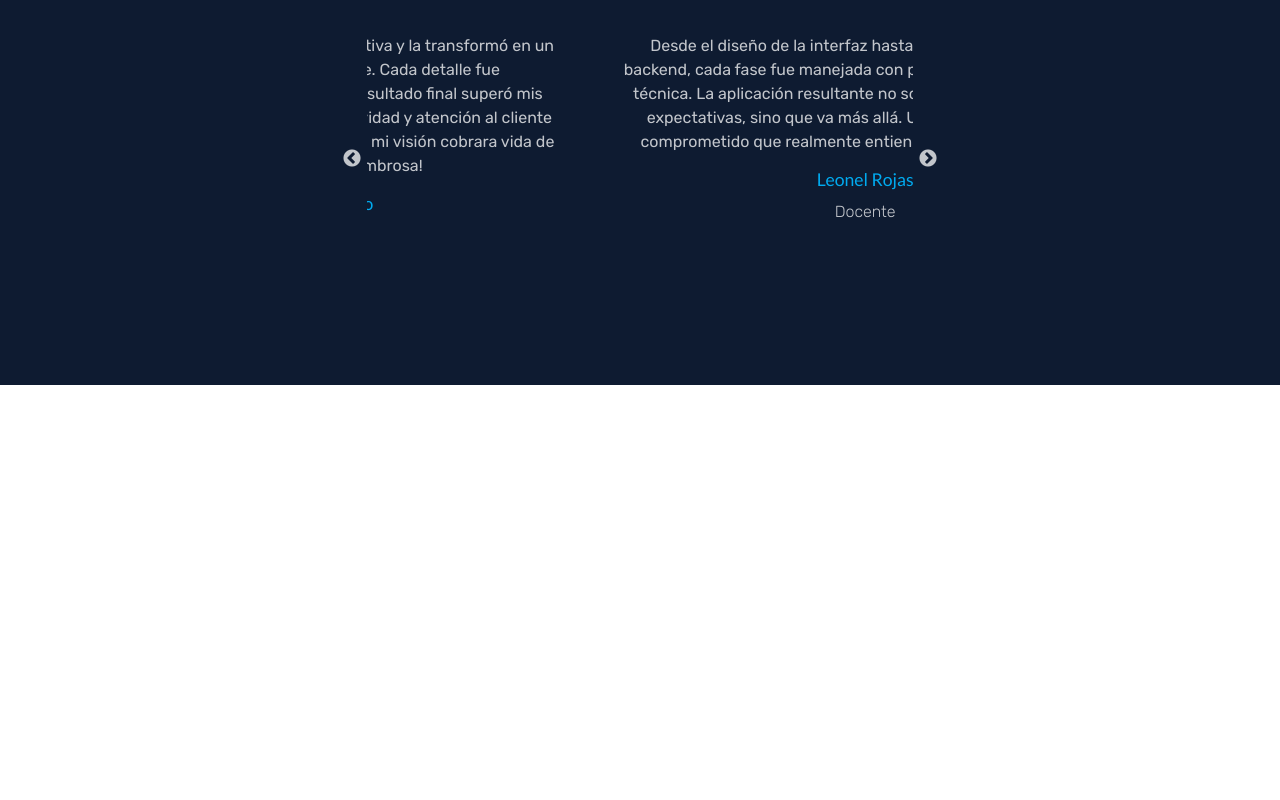
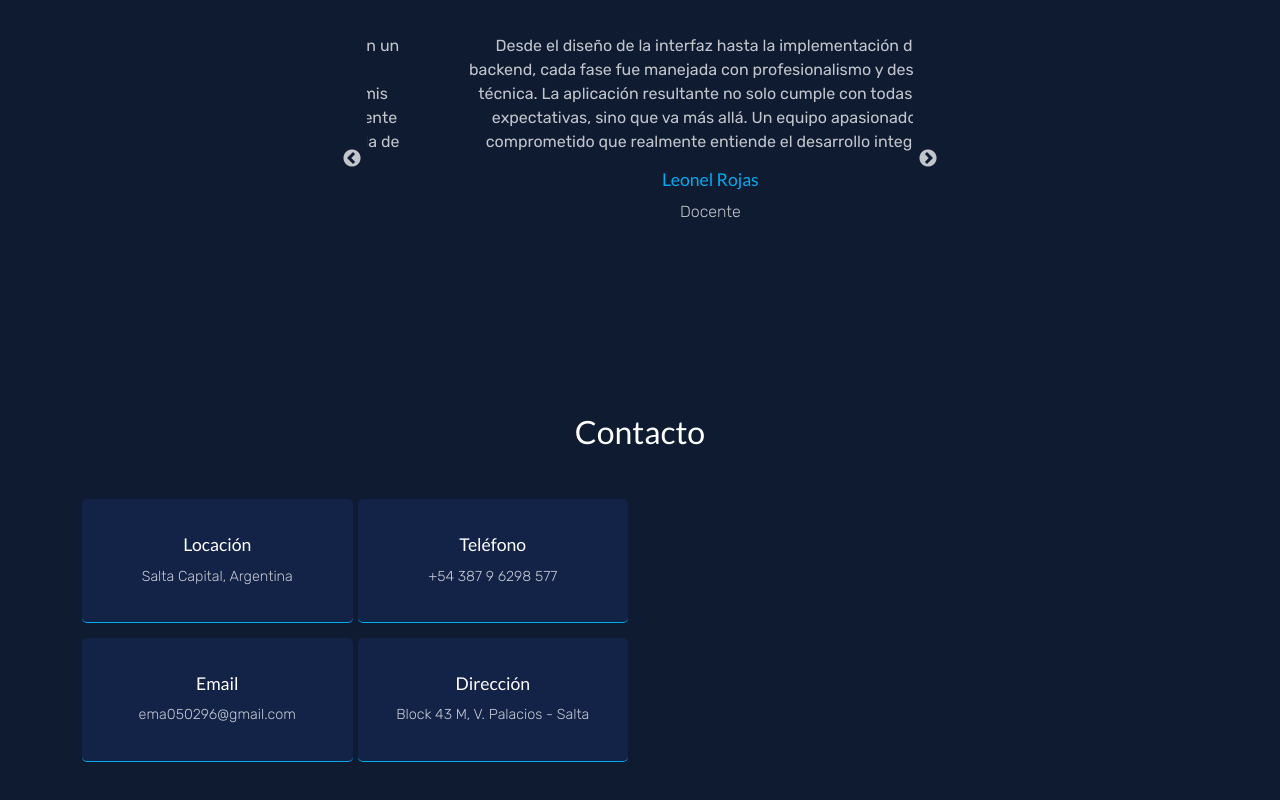
Before and after one commit to Ema0502/JR-Portfolio, a React (Vite) app in the folder vite-porfolio/: page / in a window 1280 px wide. Shown: the part 3464-4264 px from the top of the page. Before the commit the page ends 3849 px from the top, so only its background shows below. Built offline with nearby package versions, Linux system fonts and the light colour scheme.

Commit message:
contact + correcciones

```diff
--- /dev/null
+++ b/vite-porfolio/src/components/Contact/Contact.jsx
@@ -0,0 +1,47 @@
+import style from "./Contact.module.css";
+import { Container, Row, Col } from "reactstrap";
+
+const Contact = () => {
+  return (
+    <section>
+      <Container>
+        <Row>
+          <Col lg="12" className="mb-5">
+            <h2>Contacto</h2>
+          </Col>
+
+          <Col lg="6" md="6">
+            <div className={style.contact__info_container}>
+              <div className={style.single__info_box}>
+                <h6>Locación</h6>
+                <p>Salta Capital, Argentina</p>
+              </div>
+
+              <div className={style.single__info_box}>
+                <h6>Teléfono</h6>
+                <p>+54 387 9 6298 577</p>
+              </div>
+            </div>
+
+            <div className={style.contact__info_container}>
+              <div className={style.single__info_box}>
+                <h6>Email</h6>
+                <p>ema050296@gmail.com</p>
+              </div>
+
+              <div className={style.single__info_box}>
+                <h6>Dirección</h6>
+                <p>Block 43 M, V. Palacios - Salta </p>
+              </div>
+            </div>
+          </Col>
+
+          <Col lg="6" md="6">
+          </Col>
+        </Row>
+      </Container>
+    </section>
+  )
+}
+
+export default Contact;
--- /dev/null
+++ b/vite-porfolio/src/components/Contact/Contact.module.css
@@ -0,0 +1,25 @@
+.contact__info_container {
+  display: flex;
+  align-items: center;
+  gap: 5px;
+}
+
+.single__info_box {
+  width: 50%;
+  background: var(--colorAzulOscuro13);
+  padding: 35px;
+  border-radius: 5px;
+  border-bottom: 1px solid var(--colorCeleste);
+  margin-bottom: 15px;
+}
+
+.single__info_box p {
+  font-weight: 300;
+  margin-top: 10px;
+  font-size: 0.9rem;
+  margin-bottom: 0;
+}
+
+.single__info_box h6 {
+  font-size: 1.1rem;
+}
--- a/vite-porfolio/src/components/Layout/Layout.jsx
+++ b/vite-porfolio/src/components/Layout/Layout.jsx
@@ -6,6 +6,7 @@ import Services from "../Services/Services";
 import Experience from "../Experience/Experience";
 import Portfolio from "../Portfolio/Portfolio";
 import Testimonial from "../Testimonial/Testimonial";
+import Contact from "../Contact/Contact";
 
 const Layout = () => {
   return (
@@ -17,6 +18,7 @@ const Layout = () => {
       <Experience />
       <Portfolio />
       <Testimonial />
+      <Contact />
     </Fragment>
   )
 }
```
